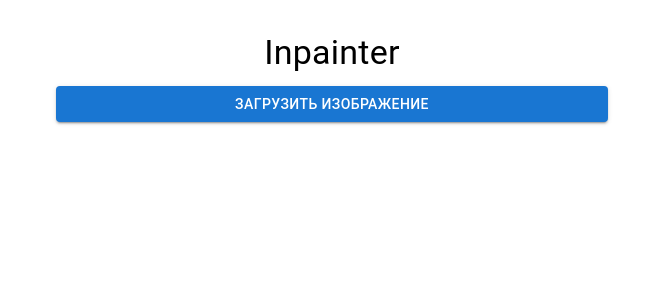
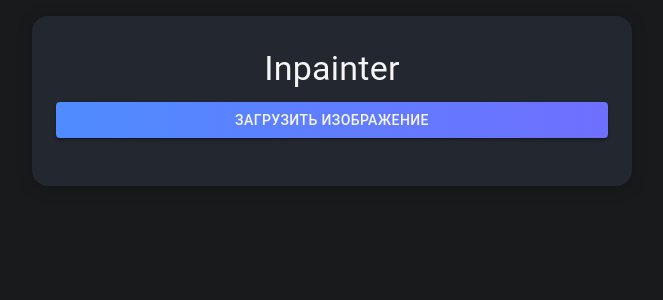
Before and after one commit to itrsuchacursedthing-ops/Inpainter, a React (Create React App) app in the folder webapp/: page / in a window 1280 px wide. Shown: the top 300 px of the page, without its empty margins (308-971 px from the left). Built offline with nearby package versions, Linux system fonts and the light colour scheme.

Commit message:
Redesign UI with Material UI

```diff
--- a/webapp/src/App.css
+++ b/webapp/src/App.css
@@ -1,38 +1,86 @@
-.App {
-  text-align: center;
+body {
+  background: #181a1b;
+  color: #f5f5f5;
+  font-family: 'Roboto', Arial, sans-serif;
+  margin: 0;
+  padding: 0;
 }
 
-.App-logo {
-  height: 40vmin;
-  pointer-events: none;
+.App, .MuiContainer-root {
+  background: #23272f;
+  border-radius: 16px;
+  box-shadow: 0 2px 16px rgba(0,0,0,0.2);
+  padding: 24px 12px 32px 12px;
+  margin: 16px auto;
+  max-width: 480px;
 }
 
-@media (prefers-reduced-motion: no-preference) {
-  .App-logo {
-    animation: App-logo-spin infinite 20s linear;
+.MuiTypography-root, .MuiFormLabel-root, .MuiInputBase-root, .MuiButton-root, .MuiSlider-markLabel {
+  color: #f5f5f5 !important;
+}
+
+.MuiTextField-root input, .MuiInputBase-input {
+  color: #f5f5f5 !important;
+  background: #23272f !important;
+}
+
+.MuiOutlinedInput-root {
+  background: #23272f !important;
+}
+
+.MuiButton-containedPrimary {
+  background: linear-gradient(90deg, #4f8cff 0%, #6f6fff 100%);
+  color: #fff;
+  font-weight: bold;
+  border-radius: 8px;
+  box-shadow: 0 2px 8px rgba(79,140,255,0.15);
+}
+
+.MuiButton-root {
+  border-radius: 8px;
+}
+
+.MuiSlider-root {
+  color: #4f8cff;
+}
+
+.MuiFormControl-root {
+  margin-bottom: 12px !important;
+}
+
+img {
+  max-width: 100%;
+  border-radius: 12px;
+  margin: 0 auto;
+  display: block;
+}
+
+@media (max-width: 600px) {
+  .App, .MuiContainer-root {
+    padding: 8px 2px 16px 2px;
+    max-width: 100vw;
+    border-radius: 0;
+    margin: 0;
+  }
+  .MuiTypography-h4 {
+    font-size: 1.5rem;
+  }
+  .MuiTypography-h6 {
+    font-size: 1.1rem;
+  }
+  .MuiButton-root {
+    font-size: 0.95rem;
+  }
+  .MuiTextField-root, .MuiFormControl-root {
+    width: 100% !important;
   }
 }
 
-.App-header {
-  background-color: #282c34;
-  min-height: 100vh;
-  display: flex;
-  flex-direction: column;
-  align-items: center;
-  justify-content: center;
-  font-size: calc(10px + 2vmin);
-  color: white;
+::-webkit-scrollbar {
+  width: 8px;
+  background: #23272f;
 }
-
-.App-link {
-  color: #61dafb;
+::-webkit-scrollbar-thumb {
+  background: #4f8cff;
+  border-radius: 8px;
 }
-
-@keyframes App-logo-spin {
-  from {
-    transform: rotate(0deg);
-  }
-  to {
-    transform: rotate(360deg);
-  }
-}
```
